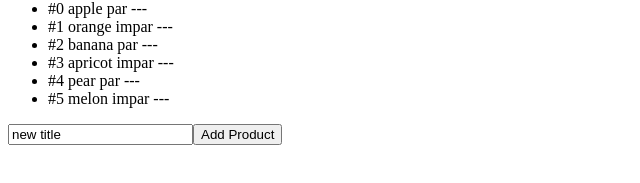
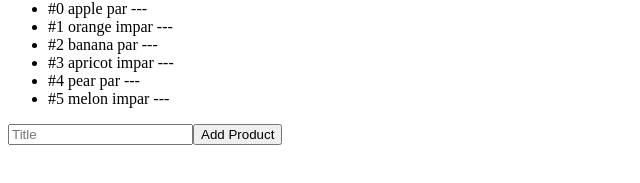
Before and after one commit to rdgfuentes/ng-course-first-app, an Angular app: page / in a window 1280 px wide. Shown: the part 117-300 px from the top of the page, without its empty margins (0-640 px from the left). Built offline with nearby package versions, Linux system fonts and the light colour scheme.

Commit message:
Created product list form to add products

```diff
--- a/src/app/app.module.ts
+++ b/src/app/app.module.ts
@@ -6,12 +6,14 @@ import { FormsModule } from '@angular/forms';
 import { AppComponent } from './app.component';
 import { ProductListComponent } from './product-list/product-list.component';
 import { ProductListItemComponent } from './product-list/product-list-item/product-list-item.component';
+import { ProductListFormComponent } from './product-list/product-list-form/product-list-form.component';
 
 @NgModule({
   declarations: [
     AppComponent,
     ProductListComponent,
-    ProductListItemComponent
+    ProductListItemComponent,
+    ProductListFormComponent
   ],
   imports: [
     BrowserModule,
--- /dev/null
+++ b/src/app/product-list/product-list-form/product-list-form.component.html
@@ -0,0 +1,3 @@
+
+<input placeholder="Title" #titleField />
+<button (click)="addProduct(titleField)" >Add Product</button>
--- /dev/null
+++ b/src/app/product-list/product-list-form/product-list-form.component.ts
@@ -0,0 +1,25 @@
+import { Component, OnInit, Output, EventEmitter, ElementRef } from '@angular/core';
+import { IProduct } from '../../product.interface';
+import { Input } from '@angular/compiler/src/core';
+
+@Component({
+  selector: 'v-product-list-form',
+  templateUrl: './product-list-form.component.html',
+  styleUrls: ['./product-list-form.component.css']
+})
+export class ProductListFormComponent implements OnInit {
+
+  @Output() submitForm: EventEmitter<IProduct> = new EventEmitter<IProduct>();
+
+  constructor() { }
+
+  ngOnInit() {
+  }
+
+  addProduct(field: HTMLInputElement) {
+    // const title: string = field.nativeElement.value;
+    this.submitForm.emit({ title: field.value});
+    field.value = '';
+  }
+
+}
--- a/src/app/product-list/product-list.component.html
+++ b/src/app/product-list/product-list.component.html
@@ -8,6 +8,6 @@
     >
   </v-product-list-item>
 </ul>
-
-<input placeholder="Title" [(ngModel)]="newTitle" />
-<button (click)="addProduct()" >Add Product</button>
+<v-product-list-form
+  (submitForm)="addProduct($event)"
+></v-product-list-form>
--- a/src/app/product-list/product-list.component.ts
+++ b/src/app/product-list/product-list.component.ts
@@ -31,8 +31,8 @@ export class ProductListComponent implements OnInit {
     this._isTitleVisible =  visible;
   }
 
-  addProduct() {
-    this.products.push({title: this.newTitle});
+  addProduct(newProduct: IProduct) {
+    this.products.push(newProduct);
     this.newTitle = '';
   }
 
```
Also changed, not shown: src/app/product-list/product-list-form/product-list-form.component.css (added), 1 other file (tests, documents, lock files or other folders).
